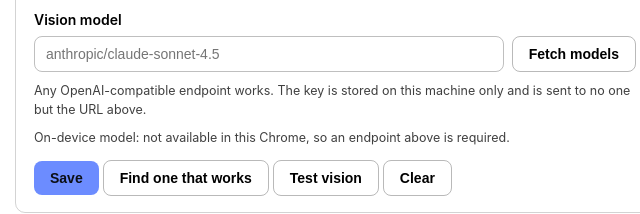
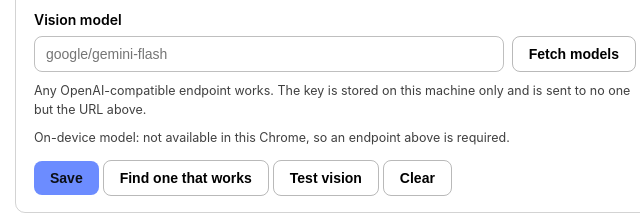
Before and after one commit to wedhalabs/Threads-Prompt-Saver, a browser extension: page extension/options.html in a window 1280 px wide. Shown: the part 901-1115 px from the top of the page, 13-653 px from the left. Drawn offline with Linux system fonts and the light colour scheme.

Commit message:
Use a vision model placeholder that names no vendor of ours

```diff
--- a/extension/options.html
+++ b/extension/options.html
@@ -130,7 +130,7 @@
 
   <label class="row" for="apiModel" style="margin-top:12px;">Vision model</label>
   <div style="display:flex;gap:8px;align-items:center;">
-    <input type="text" id="apiModel" placeholder="anthropic/claude-sonnet-4.5" style="flex:1;" />
+    <input type="text" id="apiModel" placeholder="google/gemini-flash" style="flex:1;" />
     <button id="fetchModels" class="ghost" type="button">Fetch models</button>
   </div>
   <div id="modelFilterWrap" style="display:none;margin-top:8px;">
```
